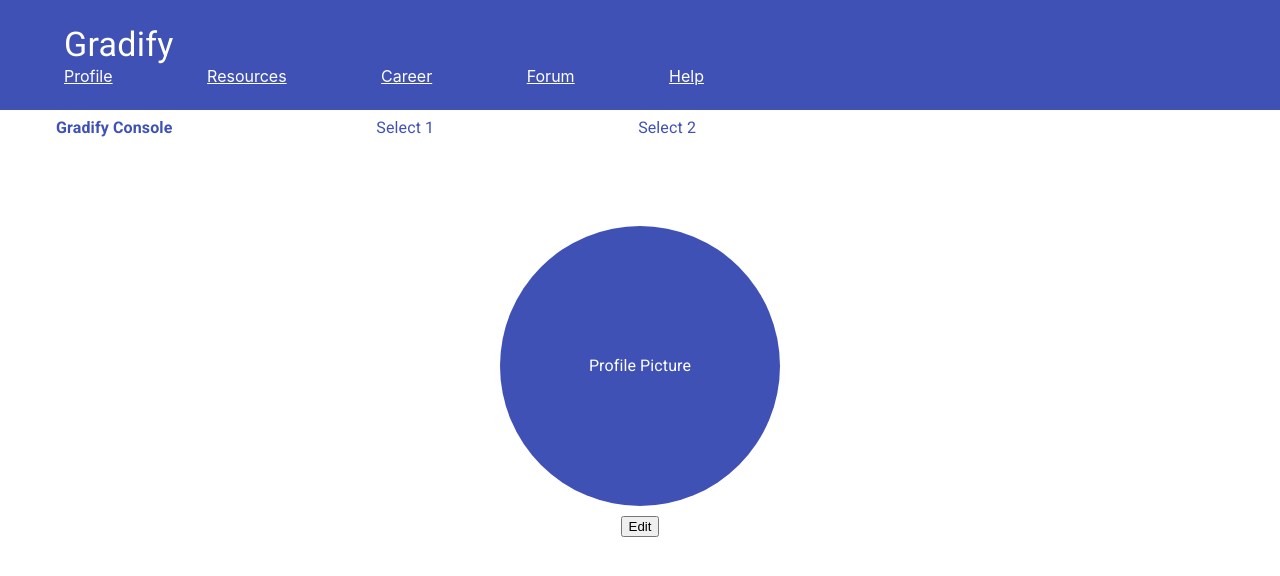
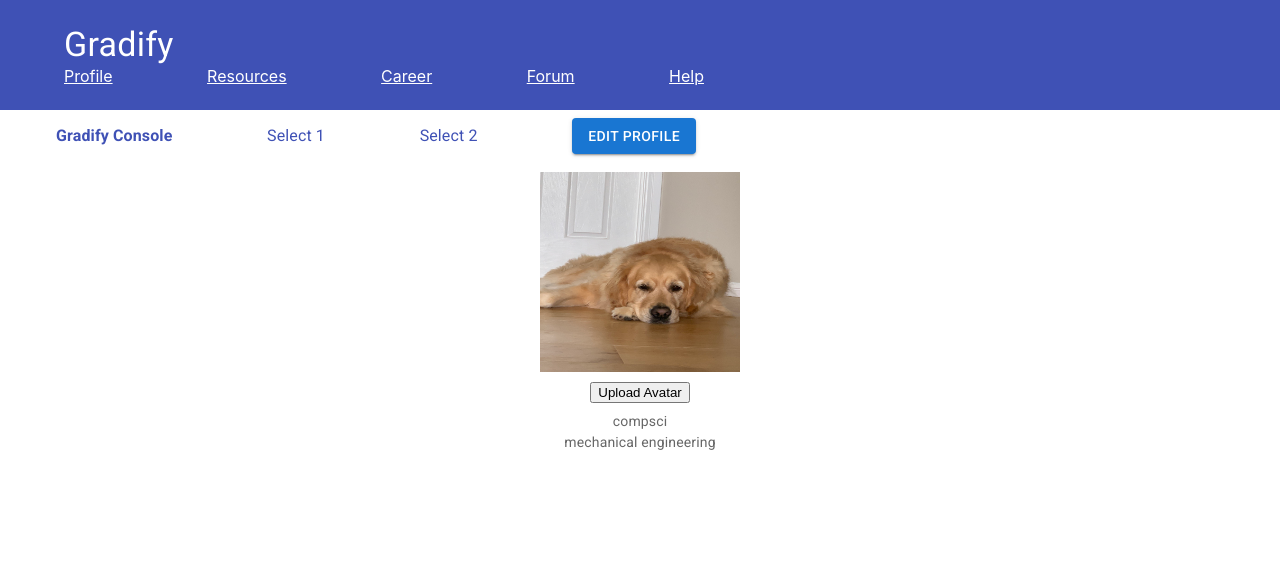
Before and after one commit to timesGH/Gradify, a React (Create React App) app: page /profile in a window 1280 px wide. Shown: the top 576 px of the page. Built offline with nearby package versions, Linux system fonts and the light colour scheme.

Commit message:
profile v3
change avatar and edit profile function added

```diff
--- a/src/pages/profile.tsx
+++ b/src/pages/profile.tsx
@@ -1,18 +1,72 @@
-import { Box, Container, Typography, Link, useMediaQuery } from "@mui/material";
+import React, { useState } from "react";
+import {
+  Box,
+  Container,
+  Typography,
+  Link,
+  useMediaQuery,
+  Button,
+  Dialog,
+  DialogTitle,
+  DialogContent,
+  DialogContentText,
+  DialogActions,
+  TextField,
+} from "@mui/material";
 import { colors } from "../utilities";
 import { Link as RouterLink } from "react-router-dom";
 
 export const Profile = () => {
-  // This isMobile variable stores if the windows resolution width is less than 600px - if it is mobile
   const isMobile = useMediaQuery("(max-width:600px)");
+  const [open, setOpen] = useState(false);
+  const [profile, setProfile] = useState({
+    firstName: "first",
+    lastName: "last",
+    description: "Hi, I am first.",
+    faculty: "compsci",
+    interest: "mechanical engineering",
+    profilePicture: "image.jpg",
+  });
+  const [selectedFile, setSelectedFile] = useState<File | null>(null);
 
-  const handleEditClick = () => {
-    const isConfirmed = window.confirm("Change profile");
+  const handleOpen = () => {
+    setOpen(true);
+  };
 
+  const handleClose = () => {
+    setOpen(false);
+  };
 
-  if (isConfirmed)
-    alert("profile changed");
-  }
+  const handleProfileChange = (field: string, value: string) => {
+    setProfile((prevProfile) => ({
+      ...prevProfile,
+      [field]: value,
+    }));
+  };
+
+  const handleFileChange = (event: React.ChangeEvent<HTMLInputElement>) => {
+    if (event.target.files) {
+      setSelectedFile(event.target.files[0]);
+    }
+  };
+
+  const handleSaveChanges = () => {
+    console.log("Updated Profile:", {
+      ...profile,
+      profilePicture: selectedFile
+        ? URL.createObjectURL(selectedFile)
+        : profile.profilePicture,
+    });
+
+    handleClose();
+  };
+
+  const handleUploadAvatar = () => {
+    const inputElement = document.getElementById("profile-picture-input");
+    if (inputElement) {
+      inputElement.click();
+    }
+  };
 
   return (
     <>
@@ -53,7 +107,6 @@ export const Profile = () => {
         </Container>
       </Box>
 
-      {/* When setting size for something always use sizes which is dividable by 4, it is kind of a rule */}
       <Box
         display="flex"
         alignItems="center"
@@ -79,32 +132,132 @@ export const Profile = () => {
         <Typography variant="h4" color={colors.primary} fontSize={16}>
           Select 2
         </Typography>
+
+        <div>
+          <Button variant="contained" onClick={handleOpen}>
+            Edit Profile
+          </Button>
+          <Dialog open={open} onClose={handleClose}>
+            <DialogTitle>Edit Profile</DialogTitle>
+            <DialogContent>
+              <DialogContentText>
+                <TextField
+                  label="First Name"
+                  value={profile.firstName}
+                  onChange={(e) =>
+                    handleProfileChange("firstName", e.target.value)
+                  }
+                  style={{ marginBottom: "10px", marginTop: "10px" }}
+                />
+                <br />
+                <TextField
+                  label="Last Name"
+                  value={profile.lastName}
+                  onChange={(e) =>
+                    handleProfileChange("lastName", e.target.value)
+                  }
+                  style={{ marginBottom: "10px" }}
+                />
+                <br />
+                <TextField
+                  label="Description"
+                  value={profile.description}
+                  onChange={(e) =>
+                    handleProfileChange("description", e.target.value)
+                  }
+                  style={{ marginBottom: "10px" }}
+                />
+                <br />
+                <TextField
+                  label="Faculty"
+                  value={profile.faculty}
+                  onChange={(e) =>
+                    handleProfileChange("faculty", e.target.value)
+                  }
+                  style={{ marginBottom: "10px" }}
+                />
+                <br />
+                <TextField
+                  label="Interest"
+                  value={profile.interest}
+                  onChange={(e) =>
+                    handleProfileChange("interest", e.target.value)
+                  }
+                  style={{ marginBottom: "10px" }}
+                />
+                <br />
+              </DialogContentText>
+            </DialogContent>
+            <DialogActions>
+              <Button onClick={handleSaveChanges}>Save Changes</Button>
+              <Button onClick={handleClose}>Close</Button>
+            </DialogActions>
+          </Dialog>
+        </div>
       </Box>
 
-      <Box
-      bgcolor={colors.primary}
-      color={colors.white}
-      padding={5}
-      width="200px"
-      height="200px"
-      borderRadius="50%"
-      display="flex"
-      alignItems="center"
-      justifyContent="center"
-      margin="auto"
-      marginTop={10}
+      <div
+        style={{
+          display: "flex",
+          justifyContent: "center",
+          alignItems: "center",
+          marginTop: 10,
+        }}
       >
+        {selectedFile ? (
+          <img
+            src={URL.createObjectURL(selectedFile)}
+            alt="Profile"
+            style={{ width: "200px", height: "200px", borderRadius: "0" }}
+          />
+        ) : (
+          <img
+            src={profile.profilePicture}
+            alt="Profile"
+            style={{ width: "200px", height: "200px", borderRadius: "0" }}
+          />
+        )}
+      </div>
 
-      <Typography variant="h4" color={colors.white} fontSize={16} alignItems="center" margin="auto">
-          Profile Picture
+      <div
+        style={{
+          display: "flex",
+          justifyContent: "center",
+          alignItems: "center",
+          marginTop: 10,
+        }}
+      >
+        <button onClick={handleUploadAvatar} style={{ margin: 0 }}>
+          Upload Avatar
+        </button>
+        <input
+          id="profile-picture-input"
+          type="file"
+          style={{ display: "none" }}
+          onChange={handleFileChange}
+          accept="image/*"
+        />
+      </div>
+
+      <Box display="flex" flexDirection="column" alignItems="center">
+        <Typography
+          variant="body2"
+          color="textSecondary"
+          style={{ marginTop: "8px" }}
+        >
+          {profile.faculty}
+        </Typography>
+        <Typography variant="body2" color="textSecondary">
+          {profile.interest}
         </Typography>
       </Box>
-
-      <div style={{ display: "flex", justifyContent: "center", alignItems: "center", marginTop: 10 }}>
-      <button onClick={handleEditClick} style={{ margin: 0}}>
-        Edit
-      </button>
-      </div>
+      <input
+        id="profile-picture-input"
+        type="file"
+        style={{ display: "none" }}
+        onChange={handleFileChange}
+        accept="image/*"
+      />
     </>
   );
 };
```
Also changed, not shown: public/image.jpg (added).
